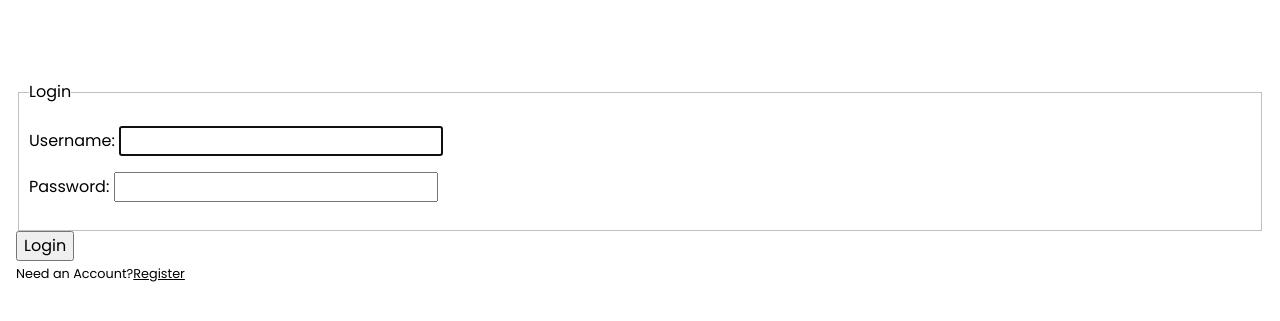
After one commit to walshb15/MovieRecommender, a Django app: page /login/ in a window 1280 px wide. The commit adds this page. Shown: the top 321 px of the page. Run offline with Django 3.2, Linux system fonts and the light colour scheme.

Commit message:
Login/Logout system
Added the login and logout systems.
Sidebar on main page changes when logged in or out to allow for user registration/login/logout/eventually ability to submit a review.

```diff
--- a/django_project/settings.py
+++ b/django_project/settings.py
@@ -120,3 +120,5 @@ USE_TZ = True
 # https://docs.djangoproject.com/en/2.2/howto/static-files/
 
 STATIC_URL = '/static/'
+
+LOGIN_REDIRECT_URL = 'movieRecommender-home'
--- a/django_project/urls.py
+++ b/django_project/urls.py
@@ -14,11 +14,16 @@ Including another URLconf
     2. Add a URL to urlpatterns:  path('blog/', include('blog.urls'))
 """
 from django.contrib import admin
+from django.contrib.auth import views as auth_views
 from django.urls import path, include
 from users import views as user_views
+
 
 urlpatterns = [
     path('admin/', admin.site.urls),
     path('register/', user_views.register, name='register'),
+    path('login/', auth_views.LoginView.as_view(template_name ='users/login.html'), name='login'),
+    path('logout/', auth_views.LogoutView.as_view(template_name ='users/logout.html'), name='logout'),
     path('', include('movieRecommender.urls')),
+
 ]
--- /dev/null
+++ b/users/templates/users/login.html
@@ -0,0 +1,41 @@
+{% extends "movieRecommender/base.html" %}
+{% block content %}
+
+<!DOCTYPE html>
+<html lang="en">
+<title>Register</title>
+<meta charset="UTF-8">
+<meta name="viewport" content="width=device-width, initial-scale=1">
+<link rel="stylesheet" href="https://www.w3schools.com/w3css/4/w3.css">
+<link rel="stylesheet" href="https://fonts.googleapis.com/css?family=Poppins">
+<style>
+body,h1,h2,h3,h4,h5 {font-family: "Poppins", sans-serif}
+body {font-size:16px;}
+.w3-half img{margin-bottom:-6px;margin-top:16px;opacity:0.8;cursor:pointer}
+.w3-half img:hover{opacity:1}
+</style>
+<body>
+<!-- Top menu on small screens -->
+<header class="w3-container w3-top w3-hide-large w3-red w3-xlarge w3-padding">
+    <span>Account</span>
+</header>
+</body>
+
+    <div class="w3-container" style="margin-top:80px">
+        <form method="POST">
+            {% csrf_token %}
+            <fieldset class="form-group">
+                <legend class="border-bottom mb-4">Login</legend>
+                {{ form.as_p }}
+            </fieldset>
+            <div class="form-group">
+                <button class="btn btn-outline-info" type="submit">Login</button>
+            </div>
+        </form>
+        <div class="border-top pt=3">
+            <small class="text-muted">
+                Need an Account?<a class="ml-2" href="{% url 'register' %}">Register</a>
+            </small>
+        </div>
+    </div>
+{% endblock content %}
--- a/users/templates/users/register.html
+++ b/users/templates/users/register.html
@@ -3,7 +3,7 @@
 
 <!DOCTYPE html>
 <html lang="en">
-<title>Login</title>
+<title>Register</title>
 <meta charset="UTF-8">
 <meta name="viewport" content="width=device-width, initial-scale=1">
 <link rel="stylesheet" href="https://www.w3schools.com/w3css/4/w3.css">
--- a/users/views.py
+++ b/users/views.py
@@ -8,8 +8,8 @@ def register(request):
         if form.is_valid():
             form.save()
             username = form.cleaned_data.get('username')
-            messages.success(request, f'Account Created for {username}!')
-            return redirect('movieRecommender-home')
+            messages.success(request, f'Your account has been created! You are now able to log in')
+            return redirect('login')
     else:
         form = UserCreationForm()
     return render(request, 'users/register.html', {'form': form})
```
Also changed, not shown: movieRecommender/templates/movieRecommender/home.html (+7 -1 lines), users/templates/users/logout.html (added, +9 -0 lines).
